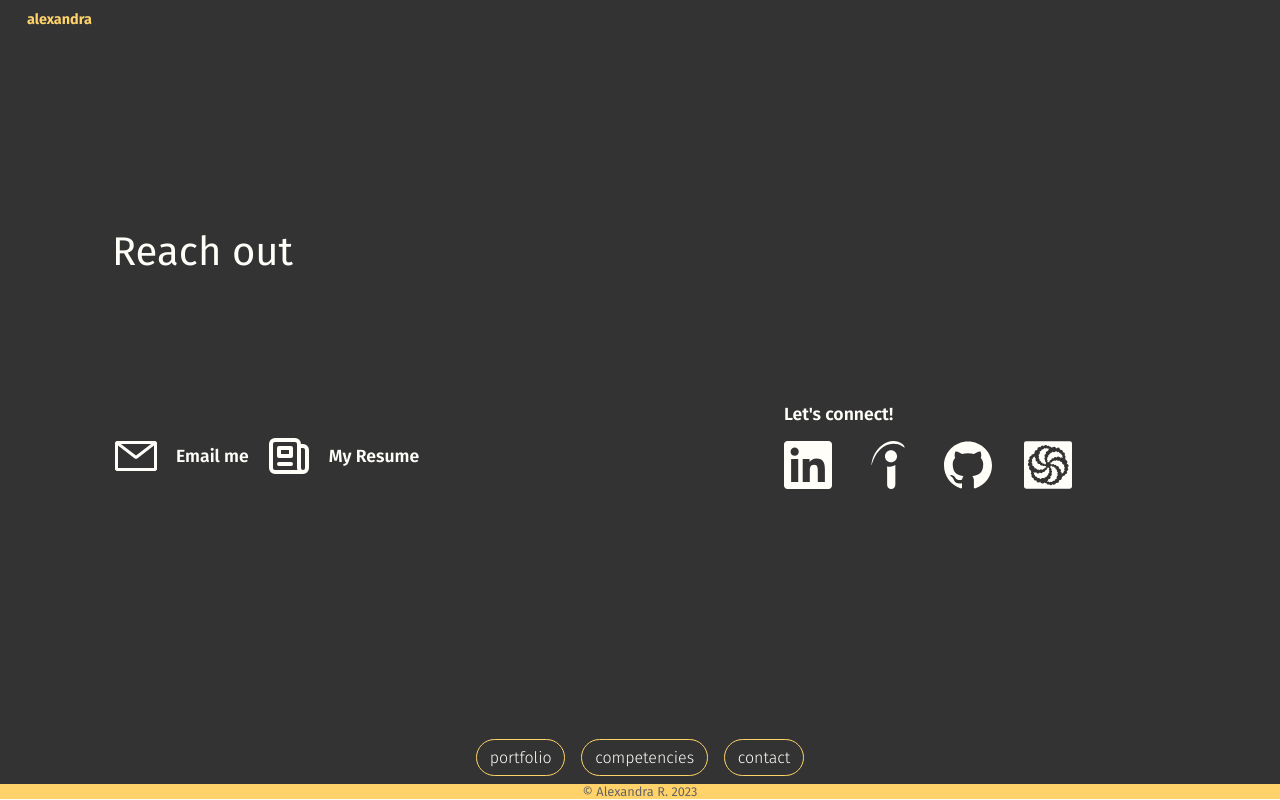
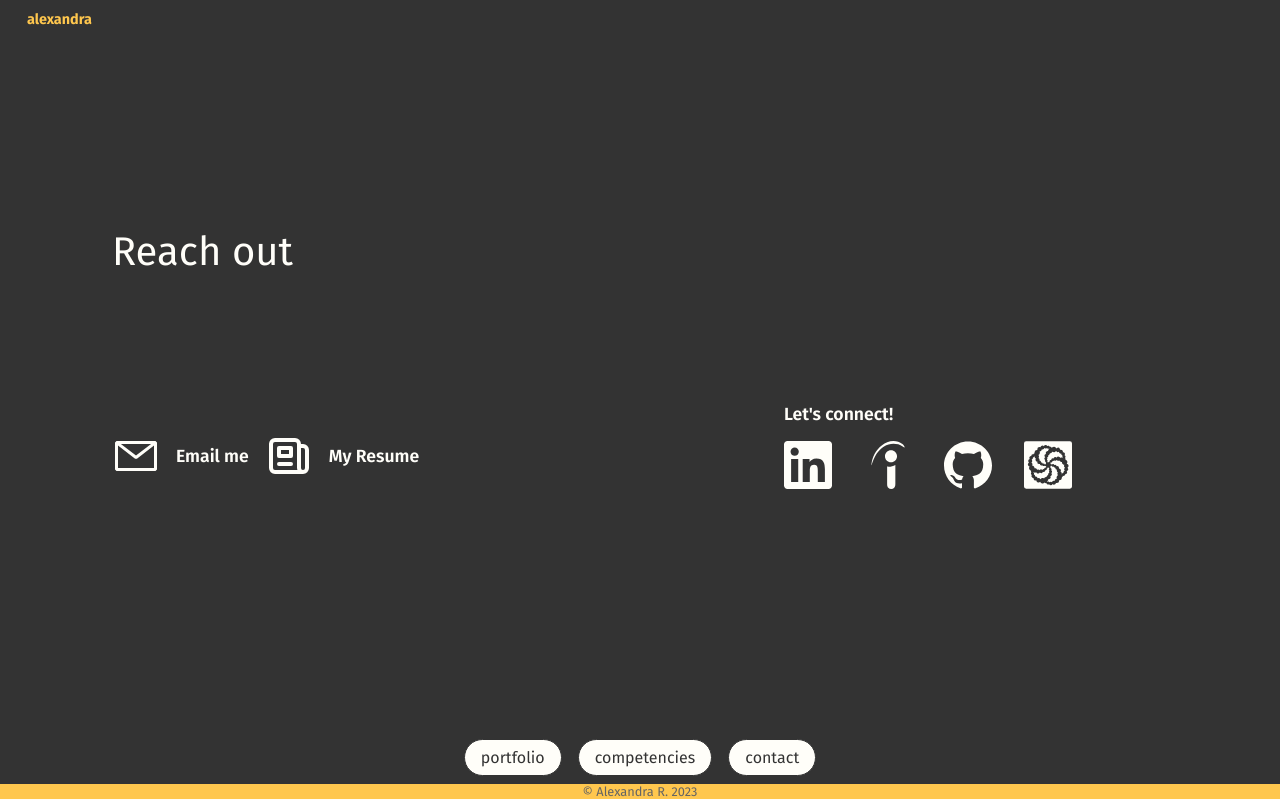
Before and after one commit to alex-reason/portfolio, a Next.js app: page /contact in a window 1280 px wide. Built offline with nearby package versions, Linux system fonts and the light colour scheme.

Commit message:
fixed minor styling

```diff
--- a/src/app/globals.scss
+++ b/src/app/globals.scss
@@ -39,12 +39,12 @@ ul {
 }
 
 .btn {
-    padding: 0.5rem 0.8rem;
-    border: 1px solid $primary;
+    padding: 0.5rem 1rem;
     border-radius: 30px;
-    background-color: $black;
-    color: $white;
-    font-weight: 300;
+    border: 1px solid $black;
+    background-color: $white;
+    color: $black;
+    font-weight: 400;
     font-family: $font;
     font-size: 1rem;
 
@@ -52,6 +52,7 @@ ul {
     &:hover {
         transform: translateY(-0.1rem);
         font-weight: 500;
+        background-color: $primary;
     }
 }
 
--- a/src/app/portfolio/portfolio.scss
+++ b/src/app/portfolio/portfolio.scss
@@ -75,8 +75,6 @@
         }
 
         .btn {
-            background-color: $white;
-            color: $black;
             width: 20%;
             display: flex;
             justify-content: center;
@@ -84,10 +82,6 @@
             margin: auto;
             text-align: center;
 
-            &:hover {
-                background-color: $primary;
-            }
-
             @media screen and (max-width: $sm-screen) {
                 width: 45%;
             }
--- a/src/app/variables.scss
+++ b/src/app/variables.scss
@@ -6,7 +6,7 @@ $black: #333333;
 $grey: #646464;
 $grey-light: #b3b3b3;
 $white: #fffef9;
-$primary: #ffd369;
+$primary: #ffc74e;
 $black-opaque: #333333a5;
 
 $lg-screen: 1100px;
```
Also changed, not shown: src/app/competencies/competencies.scss (+4 -4 lines), src/app/page.js (+8 -1 lines).
